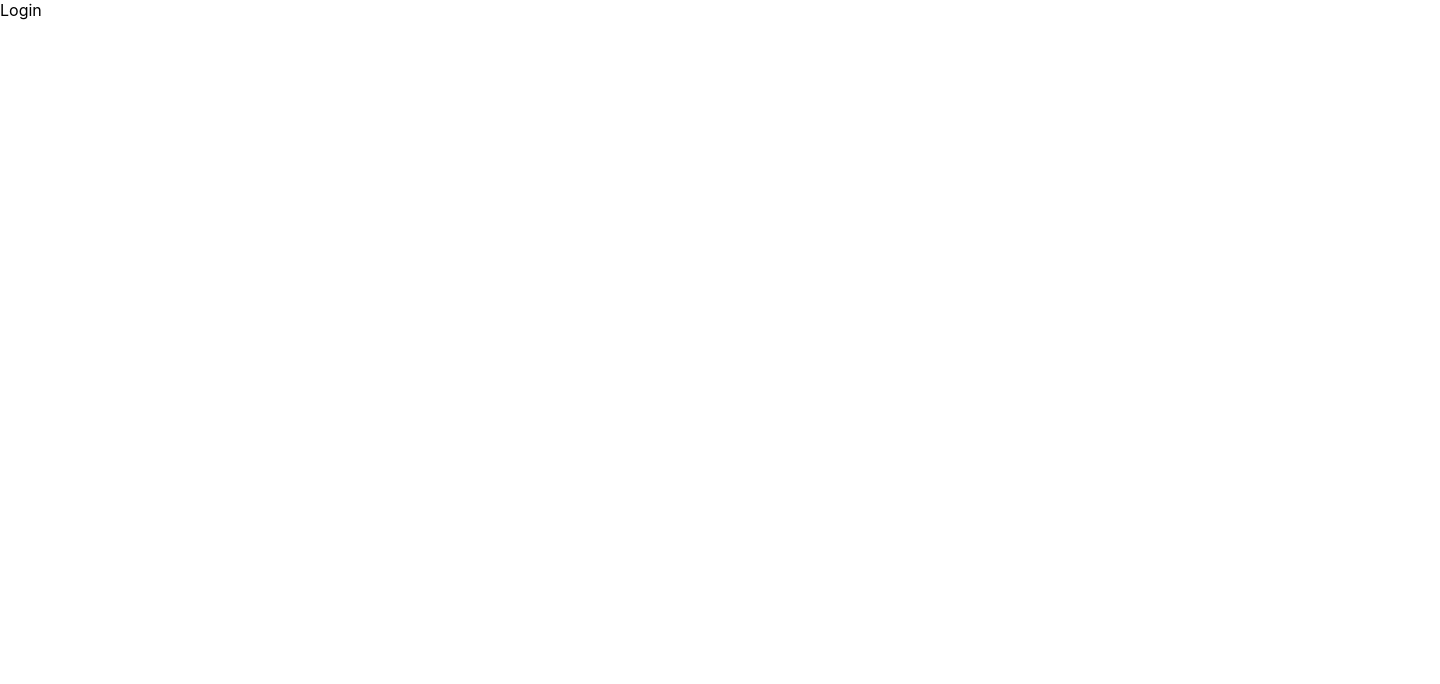
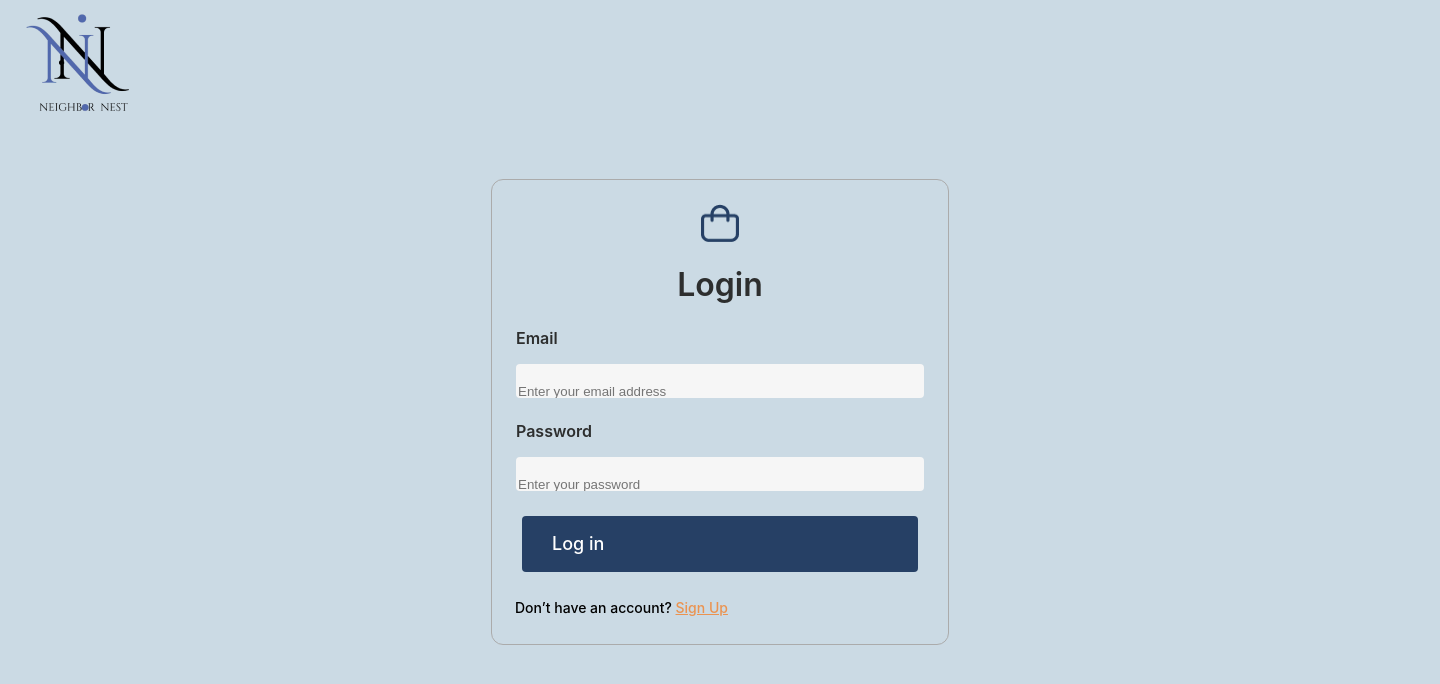
Before and after one commit to jammie-commits/neighbor-nest-front-end, a React (Create React App) app in the folder neighbornest/: page /login in a window 1280 px wide. Shown: the top 684 px of the page, 1440 px wide, since content can reach past the window. Built offline with nearby package versions, Linux system fonts and the light colour scheme.

Commit message:
created login page

```diff
--- /dev/null
+++ b/neighbornest/src/Login.css
@@ -0,0 +1,341 @@
+:root {
+    --default-font-family: -apple-system, BlinkMacSystemFont, "Segoe UI", Roboto,
+      Ubuntu, "Helvetica Neue", Helvetica, Arial, "PingFang SC",
+      "Hiragino Sans GB", "Microsoft Yahei UI", "Microsoft Yahei",
+      "Source Han Sans CN", sans-serif;
+  }
+
+  .main-container {
+    overflow: hidden;
+  }
+
+  .main-container,
+  .main-container * {
+    box-sizing: border-box;
+  }
+
+  input,
+  select,
+  textarea,
+  button {
+    outline: 0;
+  }
+
+  .main-container {
+    position: relative;
+    width: 1440px;
+    height: 864px;
+    margin: 0 auto;
+    background: #cbdae4;
+    overflow: hidden;
+  }
+  .white-and-black-modern {
+    position: relative;
+    width: 162px;
+    height: 127px;
+    margin: 0 0 0 0;
+    background: url(./assets/logo.png)
+      no-repeat center;
+    background-size: cover;
+  }
+  .frame {
+    display: flex;
+    flex-direction: column;
+    align-items: flex-start;
+    flex-wrap: nowrap;
+    gap: 10px;
+    position: relative;
+    width: 458px;
+    margin: 51.884px 0 0 491px;
+    padding: 24px 24px 24px 24px;
+    border: 1px solid #ababab;
+    z-index: 1;
+    border-radius: 12px;
+  }
+  .frame-1 {
+    display: flex;
+    flex-direction: column;
+    align-items: center;
+    justify-content: center;
+    align-self: stretch;
+    flex-wrap: nowrap;
+    flex-shrink: 0;
+    gap: 24px;
+    position: relative;
+    min-width: 0;
+    z-index: 2;
+  }
+  .icon-pack {
+    flex-shrink: 0;
+    position: relative;
+    width: 38px;
+    height: 38px;
+    z-index: 3;
+    overflow: hidden;
+  }
+  .vector {
+    position: absolute;
+    width: 100%;
+    height: 100%;
+    top: 0;
+    left: 0;
+    background: url(./assets/login.png)
+      no-repeat center;
+    background-size: 100% 100%;
+    z-index: 4;
+  }
+  .login {
+    align-self: stretch;
+    flex-shrink: 0;
+    flex-basis: auto;
+    position: relative;
+    height: 39px;
+    color: #2d2e2e;
+    font-family: Inter, var(--default-font-family);
+    font-size: 32px;
+    font-weight: 600;
+    line-height: 38.727px;
+    text-align: center;
+    white-space: nowrap;
+    z-index: 5;
+  }
+  .frame-2 {
+    display: flex;
+    flex-direction: column;
+    align-items: flex-start;
+    align-self: stretch;
+    flex-wrap: nowrap;
+    flex-shrink: 0;
+    gap: 16px;
+    position: relative;
+    z-index: 6;
+  }
+  .email {
+    align-self: stretch;
+    flex-shrink: 0;
+    flex-basis: auto;
+    position: relative;
+    height: 19px;
+    color: #2d2e2e;
+    font-family: Inter, var(--default-font-family);
+    font-size: 16px;
+    font-weight: 600;
+    line-height: 19px;
+    text-align: left;
+    white-space: nowrap;
+    z-index: 7;
+  }
+  .input {
+    display: flex;
+    align-items: flex-start;
+    align-self: stretch;
+    flex-wrap: nowrap;
+    flex-shrink: 0;
+    gap: 10px;
+    position: relative;
+    padding: 17px 16px 17px 16px;
+    background: #f6f6f6;
+    z-index: 8;
+    overflow: hidden;
+    border-radius: 4px;
+  }
+  .input-3 {
+    flex-shrink: 0;
+    position: absolute;
+    width: 410px;
+    height: 56px;
+    top: 0;
+    left: 0;
+    background: transparent;
+    border: none;
+    z-index: 10;
+    outline: none;
+  }
+  .enter-email-address {
+    flex-grow: 1;
+    flex-shrink: 0;
+    flex-basis: auto;
+    position: relative;
+    height: 22px;
+    color: #ababab;
+    font-family: Inter, var(--default-font-family);
+    font-size: 16px;
+    font-weight: 400;
+    line-height: 22px;
+    text-align: left;
+    white-space: nowrap;
+    z-index: 9;
+  }
+  .frame-4 {
+    display: flex;
+    flex-direction: column;
+    align-items: flex-start;
+    align-self: stretch;
+    flex-wrap: nowrap;
+    flex-shrink: 0;
+    gap: 16px;
+    position: relative;
+    z-index: 11;
+  }
+  .frame-5 {
+    display: flex;
+    align-items: flex-start;
+    align-self: stretch;
+    flex-wrap: nowrap;
+    flex-shrink: 0;
+    gap: 16px;
+    position: relative;
+    z-index: 12;
+  }
+  .password {
+    display: flex;
+    align-items: flex-start;
+    justify-content: flex-start;
+    flex-shrink: 0;
+    flex-basis: auto;
+    position: relative;
+    width: 410px;
+    height: 19px;
+    color: #2d2e2e;
+    font-family: Inter, var(--default-font-family);
+    font-size: 16px;
+    font-weight: 600;
+    line-height: 19px;
+    text-align: left;
+    white-space: nowrap;
+    z-index: 13;
+  }
+  .input-6 {
+    display: flex;
+    align-items: flex-start;
+    align-self: stretch;
+    flex-wrap: nowrap;
+    flex-shrink: 0;
+    gap: 10px;
+    position: relative;
+    padding: 17px 16px 17px 16px;
+    background: #f6f6f6;
+    z-index: 14;
+    overflow: hidden;
+    border-radius: 4px;
+  }
+  .input-7 {
+    flex-shrink: 0;
+    position: absolute;
+    width: 410px;
+    height: 56px;
+    top: 0;
+    left: 0;
+    background: transparent;
+    border: none;
+    z-index: 16;
+    outline: none;
+  }
+  .enter-email-address-8 {
+    flex-grow: 1;
+    flex-shrink: 0;
+    flex-basis: auto;
+    position: relative;
+    height: 22px;
+    color: #ababab;
+    font-family: Inter, var(--default-font-family);
+    font-size: 16px;
+    font-weight: 400;
+    line-height: 22px;
+    text-align: left;
+    white-space: nowrap;
+    z-index: 15;
+  }
+  .frame-9 {
+    display: flex;
+    flex-direction: column;
+    align-items: flex-start;
+    justify-content: center;
+    align-self: stretch;
+    flex-wrap: nowrap;
+    flex-shrink: 0;
+    gap: 24px;
+    position: relative;
+    cursor: pointer;
+    background: transparent;
+    border: none;
+    z-index: 17;
+  }
+  .button {
+    display: flex;
+    align-items: center;
+    justify-content: center;
+    align-self: stretch;
+    flex-wrap: nowrap;
+    flex-shrink: 0;
+    gap: 10px;
+    position: relative;
+    padding: 17px 30px 17px 30px;
+    background: #264065;
+    z-index: 18;
+    border-radius: 4px;
+  }
+  .contact-us {
+    flex-grow: 1;
+    flex-shrink: 0;
+    flex-basis: auto;
+    position: relative;
+    height: 22px;
+    color: #ffffff;
+    font-family: Inter, var(--default-font-family);
+    font-size: 18px;
+    font-weight: 500;
+    line-height: 22px;
+    text-align: center;
+    white-space: nowrap;
+    z-index: 19;
+  }
+  .group {
+    flex-shrink: 0;
+    position: relative;
+    width: 410px;
+    height: 23.231px;
+    z-index: 20;
+  }
+  .sign-up {
+    position: absolute;
+    width: 410px;
+    height: 23.231px;
+    top: 0;
+    left: 0;
+    font-family: Poppins, var(--default-font-family);
+    font-size: 14px;
+    font-weight: 500;
+    line-height: 21px;
+    text-align: left;
+    text-overflow: initial;
+    white-space: nowrap;
+    z-index: 21;
+  }
+  .dont-have-account {
+    position: relative;
+    color: #000000;
+    font-family: Poppins, var(--default-font-family);
+    font-size: 14px;
+    font-weight: 500;
+    line-height: 21px;
+    text-align: left;
+  }
+  .text-8 {
+    position: relative;
+    color: #000000;
+    font-family: Poppins, var(--default-font-family);
+    font-size: 14px;
+    font-weight: 500;
+    line-height: 21px;
+    text-align: left;
+  }
+  .text-9 {
+    position: relative;
+    color: #eb9350;
+    font-family: Poppins, var(--default-font-family);
+    font-size: 14px;
+    font-weight: 500;
+    line-height: 21px;
+    text-align: left;
+  }
--- a/neighbornest/src/components/Header.jsx
+++ b/neighbornest/src/components/Header.jsx
@@ -9,11 +9,11 @@ export default function Header() {
       </div>
       <nav className='navbar'>
         <Link to="/" className='home'>Home</Link>
-        <Link to="/features" className='features'>Features</Link>
+        <Link to="/#services">Features</Link>
         <Link to="/about-us" className='about-us'>About Us</Link>
         <Link to="/contact-us" className='contact-us'>Contact Us</Link>
         <button className='header-button'>
-          <Link to="/login-or-create-account" className='login-create-account'>Login or Create Account</Link>
+          <Link to="/login" className='login-create-account'>Login or Create Account</Link>
         </button>
       </nav>
     </header>
--- a/neighbornest/src/components/Services.jsx
+++ b/neighbornest/src/components/Services.jsx
@@ -3,7 +3,7 @@ import '../LandingPage.css';
 
 export default function Services() {
   return (
-    <div className='services-container'>
+    <div id="services" className='services-container'>
       <span className='services'>Services</span>
       <div className='services-grid'>
         <div className='service'>
--- a/neighbornest/src/pages/Login.jsx
+++ b/neighbornest/src/pages/Login.jsx
@@ -1,9 +1,43 @@
-import React from 'react'
+import React from 'react';
+import '../Login.css';
 
-function Login() {
+export default function LoginPage() {
   return (
-    <div>Login</div>
-  )
+    <div className='main-container'>
+      <div className='white-and-black-modern' />
+      <div className='frame'>
+        <div className='frame-1'>
+          <div className='icon-pack'>
+            <div className='vector' />
+          </div>
+          <span className='login'>Login</span>
+          <div className='frame-2'>
+            <span className='email'>Email</span>
+            <div className='input'>
+              <input type='email' className='input-3' placeholder='Enter your email address' />
+            </div>
+          </div>
+          <div className='frame-4'>
+            <div className='frame-5'>
+              <span className='password'>Password</span>
+            </div>
+            <div className='input-6'>
+              <input type='password' className='input-7' placeholder='Enter your password' />
+            </div>
+          </div>
+          <button className='frame-9'>
+            <div className='button'>
+              <span className='contact-us'>Log in</span>
+            </div>
+          </button>
+          <div className='group'>
+            <div className='sign-up'>
+              <span className='dont-have-account'>Don’t have an account? </span>
+              <a href='/signup' className='text-9'>Sign Up</a>
+            </div>
+          </div>
+        </div>
+      </div>
+    </div>
+  );
 }
-
-export default Login
```
Also changed, not shown: neighbornest/src/assets/login.png (added).
